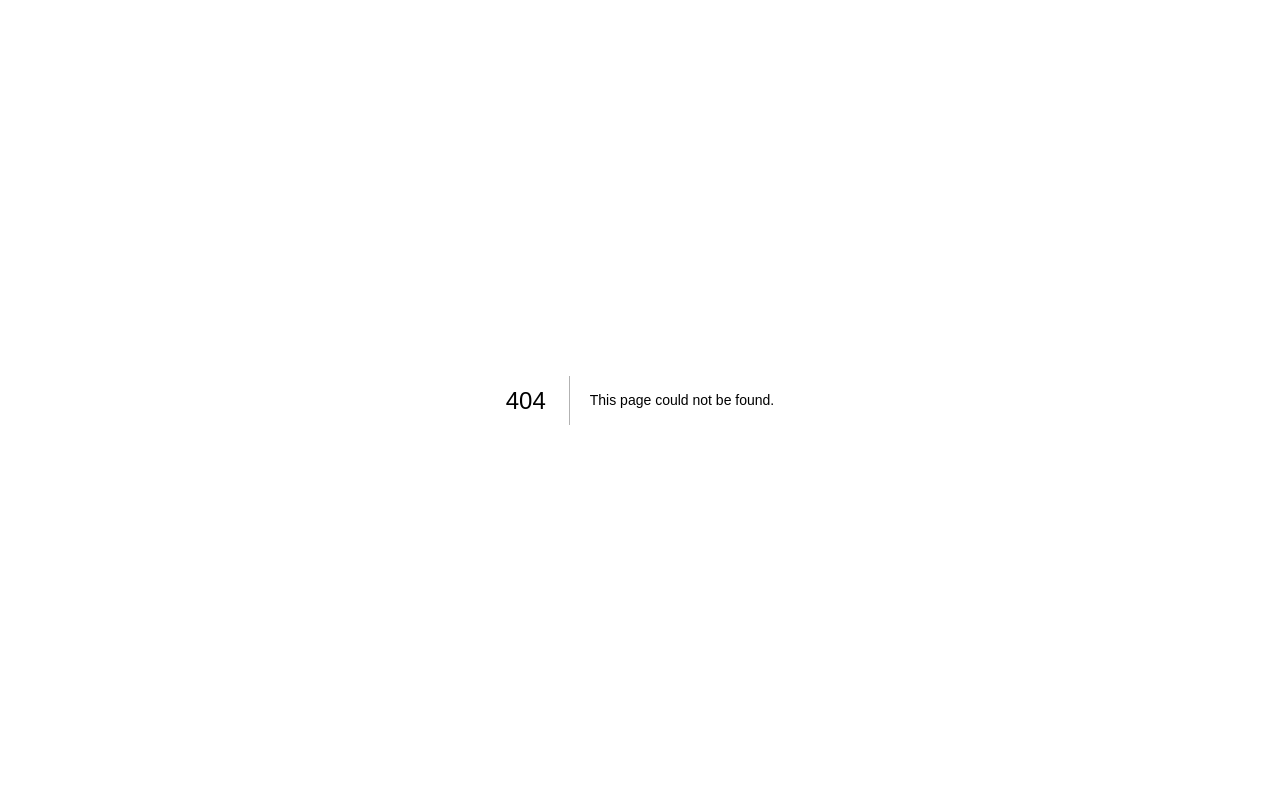
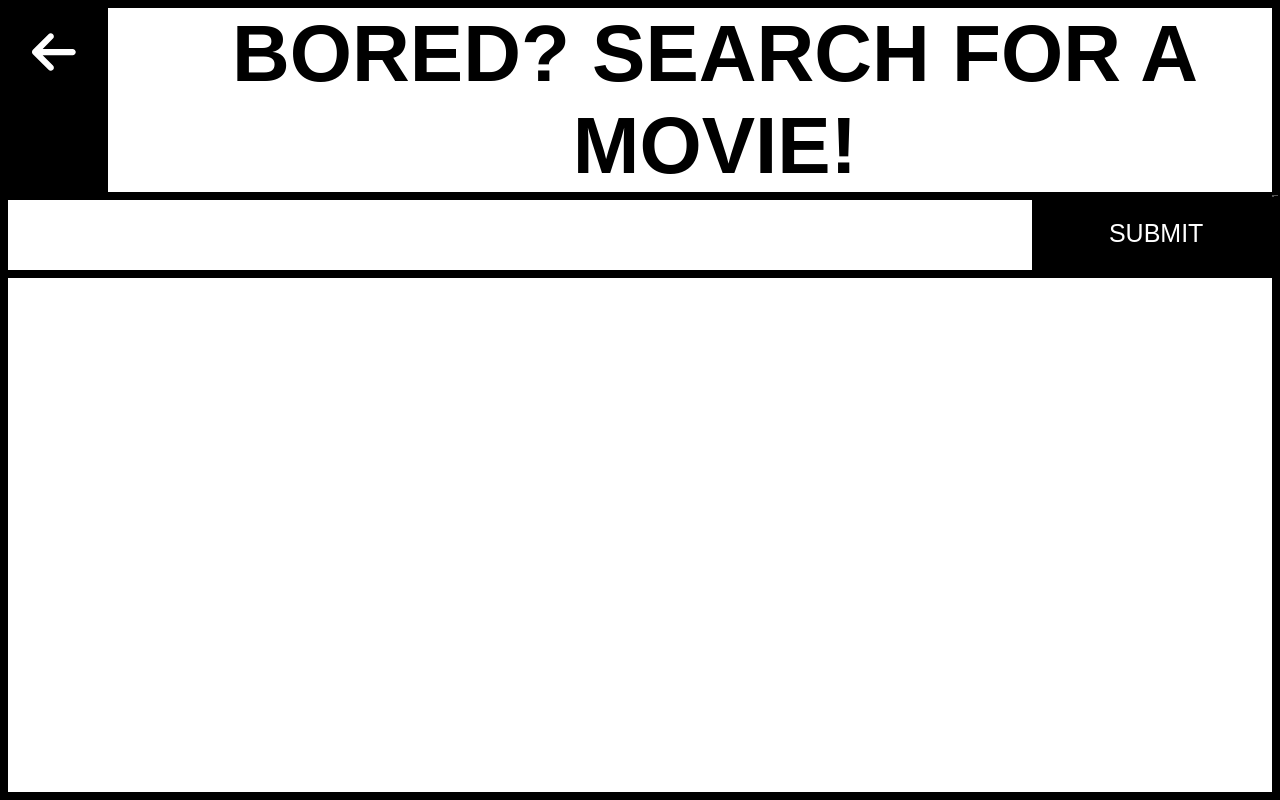
Before and after one commit to Jaywinebrenner/css-land, a Next.js app: page /movies in a window 1280 px wide. Before the commit this address had no page. Built offline with nearby package versions, Linux system fonts and the light colour scheme; no server answers.

Commit message:
rework env variables for new be

```diff
--- /dev/null
+++ b/pages/movies.js
@@ -0,0 +1,105 @@
+
+
+import { useEffect, useState } from "react";
+import { faArrowLeft} from '@fortawesome/free-solid-svg-icons';
+import { FontAwesomeIcon } from '@fortawesome/react-fontawesome';
+import Link from 'next/link';
+
+const Movies = () => {
+
+  const [movieInput, setMovieInput] = useState();
+  const [movie, setMovie] = useState();
+  const [loading, setLoading] = useState();
+  const [warningOpen, setWarningOpen] = useState(false);
+
+  const handleSubmit =  async (e) => {
+    setLoading(true)
+    console.log("MOVIE AFTER SUBMISSIOn", movie)
+    e.preventDefault();
+    try {
+      const response = await fetch(`http://www.omdbapi.com/?t=${movie}&apikey=d54828b2`);
+      const data = await response.json()
+      if(data.Error) {
+        setWarningOpen(true);
+      }
+      setMovie(data);
+      setLoading(false)
+    } catch (e) {
+      console.log("IN CATCH BLOCK")
+      setLoading(false)
+      setWarningOpen(true)
+      console.error(e.toString);
+    }
+  }
+
+  const handleInputChange = (event) => {
+    setMovie(event.target.value);
+  }
+
+  const handleX = () => {
+    setWarningOpen(false)
+  }
+
+  useEffect( async() => {
+    const res = await fetch(`http://localhost:8888/jay-winebrenner-resume-3.0/wp-json/wp/v2/`)
+    let data = await res.json();
+
+    console.log("data", data)
+
+  }, []);
+  const renderErrorMessage = () => {
+    return (
+      // <div className={`warning ${warningOpen ? "fade-warning" : ""}`}>
+      <div className="warning">
+        <h5>{movie.Error}</h5>
+        <div onClick={()=> handleX()} className="x-wrapper">
+          <h1>x</h1>
+        </div>
+      </div>
+    )
+  }
+
+  return (
+    <div className="movies">
+      <div className="movies__top">
+          <Link href="/">
+        <div className="arrow-wrapper">
+              <FontAwesomeIcon className="draw-arrow" icon={faArrowLeft} />
+        </div>
+          </Link>
+        <h1>BORED? SEARCH FOR A MOVIE!</h1>
+      </div>
+      <div className="movies__body">
+        <form onSubmit={handleSubmit}>
+          <input value={movieInput} onChange={(e) => handleInputChange(e)} className="enter" type="text" name="name" />
+          <input className="submit-button" type="submit" value="SUBMIT" />
+        </form>
+      </div>
+      <div className="movie-wrapper">
+      {
+      movie && !loading &&
+        <div className="movie">
+          <div className="movie__left">
+            <h3>{movie.Title && movie.Title}</h3>
+            <h2>{movie.Runtime && movie.Runtime}</h2>
+            <h2>{movie.Released && movie.Released}</h2>
+            {movie.Director && <h2>Directed by: {movie.Director}</h2>}
+            {movie.Plot && <h2>Plot: {movie.Plot}</h2>}
+          </div>
+          {<div className="movie__right">
+            {movie.Poster !== "N/A" && <img src={movie.Poster}></img>}
+          </div>}
+        </div>
+      }
+      </div>
+        <div className="loader">
+          {loading && <img  src="loader.gif"/>}
+        </div>
+
+      {/* {movie && console.log("RES",movie.Response) } */}
+      {movie && movie.Error && warningOpen && renderErrorMessage()}
+    </div>
+  );
+};
+
+export default Movies;
--- a/styles/app.scss
+++ b/styles/app.scss
@@ -16,3 +16,4 @@
 @import "components/blog";
 @import "components/post";
 @import "components/bird";
+@import "components/movies";
--- a/styles/base/_nprogress.scss
+++ b/styles/base/_nprogress.scss
@@ -1,14 +1,12 @@
-// @import 'nprogress/nprogress.css';
-
 #nprogress .bar {
   height: 4px;
-    background: red;
+  background: black;
   box-shadow: none;
 }
 
 #nprogress .spinner-icon {
-    border-top-color: red;
-    border-left-color: red;
+  border-top-color: black;
+  border-left-color: black;
 }
 
 //shadow
@@ -18,7 +16,7 @@
   right: 0px;
   width: 100px;
   height: 100%;
-    box-shadow: 0 0 10px red, 0 0 5px red;
+  box-shadow: 0 0 10px black, 0 0 5px black;
   opacity: 1;
 
   -webkit-transform: rotate(3deg) translate(0px, -4px);
--- a/styles/components/_blog.scss
+++ b/styles/components/_blog.scss
@@ -42,7 +42,10 @@
         display: grid;
         grid-template-columns: repeat(2, 1fr) 33%;
         grid-gap: 10px;
-        @media (max-width: 800px) {
+        @media (max-width: 1250px) {
+            grid-template-columns: 1fr 1fr;
+        }
+        @media (max-width: 880px) {
             grid-template-columns: 1fr;
             padding: 50px 0px;
         }
--- a/styles/components/_home.scss
+++ b/styles/components/_home.scss
@@ -14,6 +14,7 @@
         h3 {
             padding-left: 20px;
         }
+
     }
     &__hero-left-top {
         // z-index: 1;
@@ -95,7 +96,16 @@
             @media (max-width: 1480px) {
                 border-bottom: 8px solid #000;
                 display: block;
+                // padding-right: 20px;
               }
+              h3 {
+                  margin-bottom: 0;
+              }
+              p {
+                margin: 0 0 5px 20px;
+                font-size: 12px;
+
+            }
 
         }
         &--two {
--- /dev/null
+++ b/styles/components/_movies.scss
@@ -0,0 +1,178 @@
+
+
+.movies {
+    min-height: 100vh;
+    border: 8px solid black;
+    h1 {
+        text-align: center;
+    }
+    h3 {
+        font-size: 50px;
+         font-weight: 600;
+    }
+    &__top {
+        border-bottom: 8px solid black;
+        display: flex;
+        position: relative;
+        z-index: 100;
+        @media (max-width: 1000px) {
+            display: block;
+            position: relative;
+        }
+        h1 {
+            text-align: center;
+            font-size: 5rem;
+            margin: 0;
+            margin-left: 50px;
+            @media (max-width: 1000px) {
+                margin-left: 0;
+            }
+
+        }
+        .arrow-wrapper {
+            background-color: black;
+            color: white;
+            flex: 0 0 100px;
+            text-align: center;
+            cursor: pointer;
+            border-right: 8px black solid;
+            font-size: 50px;
+            padding-top: 17px;
+            @media (max-width: 1000px) {
+                border-right: none;
+            }
+        }
+        .arrow-wrapper:hover {
+            background-color: white;
+            color: black;
+        }
+    }
+    &__body {
+        form {
+            text-align: center;
+            transform: translateY(-5px);
+            display: flex;
+            @media (max-width: 1000px) {
+                display: block;
+                transform: none;
+            }
+            .enter {
+                border: 0;
+                outline: 0;
+                border-bottom: solid black 8px;
+                flex: 0 0 80vw;
+                font-size: 40px;
+                height: 83px;
+                @media (max-width: 1000px) {
+                    border-bottom: none;
+                    width: 100%;
+                }
+            }
+            .submit-button {
+                color: white;
+                background-color: black;
+                height: 83px;
+                flex: 0 0 19.4vw;
+                border-right: solid black 8px;
+                border-bottom: solid black 8px;
+                border-left: solid black 8px;
+                cursor: pointer;
+                font-size: 25px;
+                @media (max-width: 1000px) {
+                    width: 100%;
+                }
+            }
+            .submit-button:hover {
+                color: black;
+                background-color: white;
+
+            }
+        }
+    }
+
+    .movie {
+        display: flex;
+        flex-direction: row-reverse;
+        padding: 50px;
+        @media (max-width: 1000px) {
+            display: block;
+            padding: 5px;
+        }
+        &__left {
+            padding: 0 50px;
+            min-width: 70%;
+            @media (max-width: 1000px) {
+                padding: 0 5px;
+            }
+        }
+        &__right {
+            max-width: 280px;
+            @media (max-width: 1000px) {
+                max-width:none;
+            }
+            img {
+                @media (max-width: 1000px) {
+                    width: 100%;
+                }
+            }
+        }
+    }
+    .loader {
+        text-align: center;
+        margin-top: 10%;
+    }
+    .warning {
+        background-color: rgb(204, 26, 26);
+        max-height: 400px;
+        max-width: 500px;
+        margin: auto;
+        position: absolute;
+        top: 70px;
+        left: 0;
+        bottom: 0;
+        right: 0;
+        border: 8px black solid;
+        text-align: center;
+        z-index: 100;
+        @media (max-width: 1000px) {
+            top: 0;
+            max-width: none;
+            max-height: none;
+            width: 100vw;
+            height: 100vh;
+        }
+        h5 {
+            text-transform: uppercase;
+            font-size: 60px;
+            margin: 80px 0;
+            color: white;
+        }
+
+        // visibility: hidden;
+        h1 {
+            color: white;
+        }
+        .x-wrapper {
+            position: absolute;
+            top: -8px;
+            right: 25px;
+            cursor: pointer;
+        }
+    }
+    .fade-warning {
+        visibility: visible;
+        animation:fadein .9s;
+    }
+    @keyframes fadein {
+        from {
+            opacity:0;
+        }
+        to {
+            opacity:1;
+        }
+    }
+    .movie-wrapper {
+        // height: 100vh;
+        // background-color: black;
+    }
+}
```
Also changed, not shown: pages/components/Footer.js (+5 -2 lines), pages/index.js (+10 -1 lines), public/loader.gif (added), 1 other file (tests, documents, lock files or other folders). Lines whose indentation alone changed are shown as unchanged.
